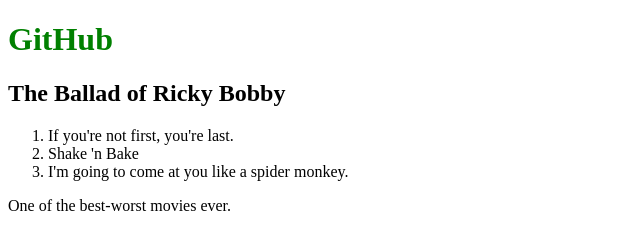
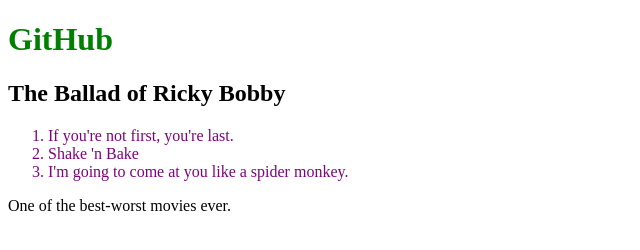
Before and after one commit to jknye/jknye.github.io, a plain HTML site: page index.html in a window 1280 px wide. Shown: the whole page, without its empty margins (0-640 px from the left). Drawn offline with Linux system fonts and the light colour scheme.

Commit message:
Update style.css

```diff
--- a/style.css
+++ b/style.css
@@ -1,3 +1,6 @@
 h1 {
   color: green
 }
+ol {
+  color: purple
+}
```
